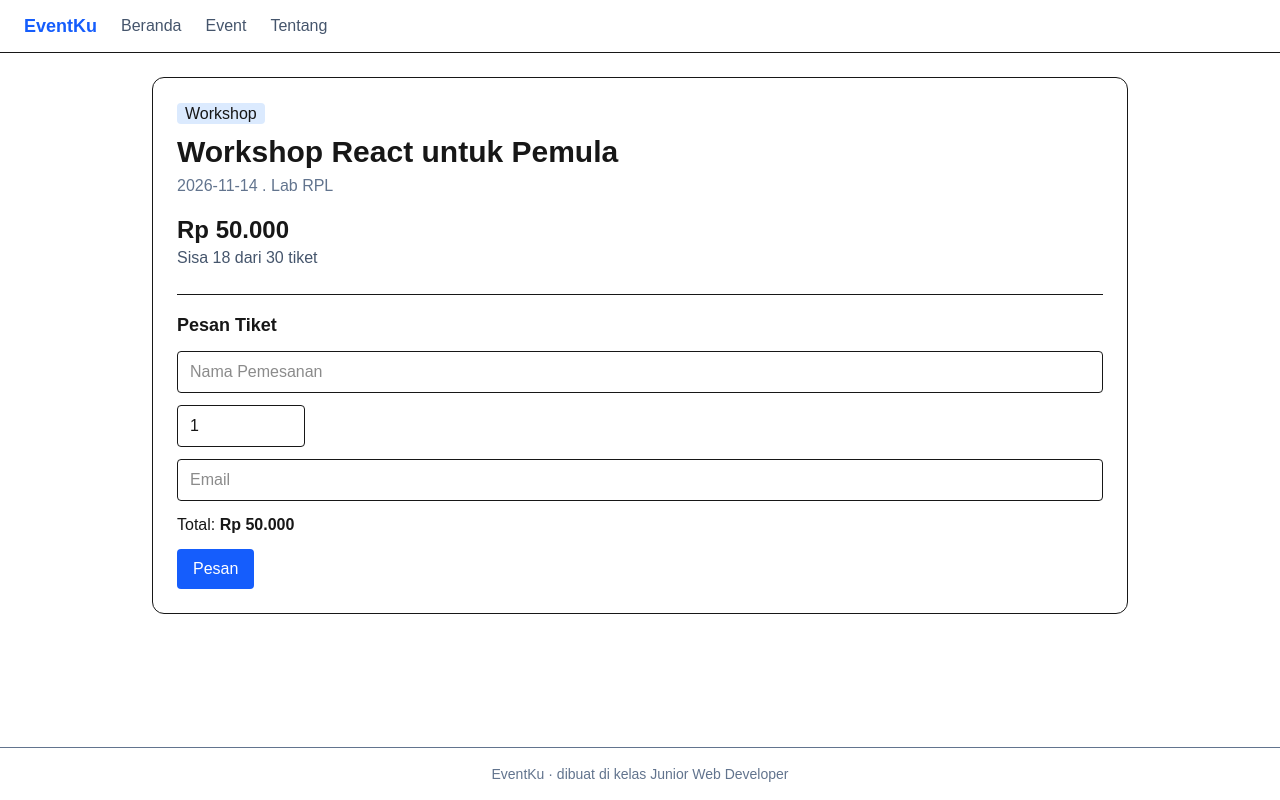
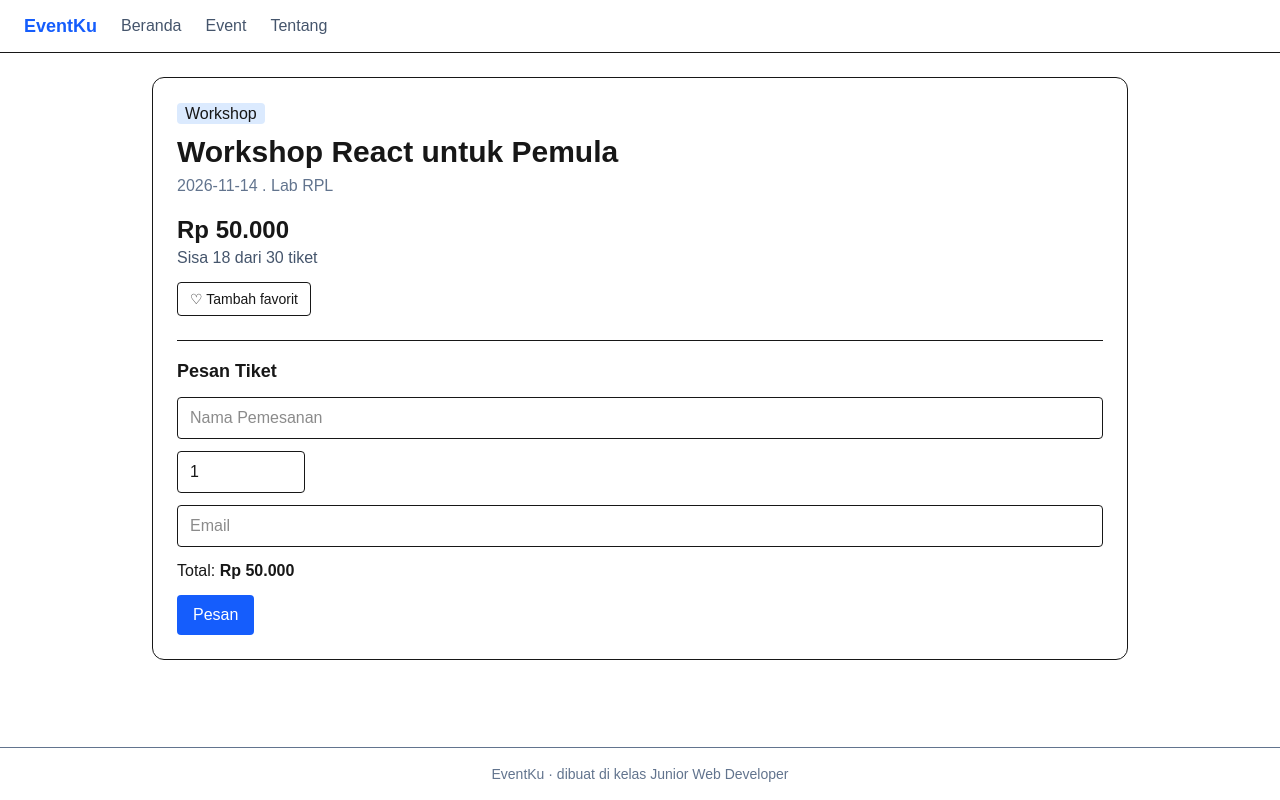
Before and after one commit to virly-PROW/latihan-next.js, a Next.js app: page /event/1 in a window 1280 px wide. Built offline with nearby package versions, Linux system fonts and the light colour scheme.

Commit message:
menambahkan tombol favorit di detail event dan menyimpan di local storage

```diff
--- a/app/event/[id]/page.tsx
+++ b/app/event/[id]/page.tsx
@@ -1,6 +1,8 @@
 import {notFound} from "next/navigation";
 import {events, rupiah} from '@/data/event';
 import FormPesan from "@/components/FormPesan";
+import TombolFavorit from "@/components/TombolFavorit";
+
 
 export default async function Detail({params}: PageProps<"/event/[id]">) {
     const {id} = await params;
@@ -17,6 +19,7 @@ export default async function Detail({params}: PageProps<"/event/[id]">) {
             <p className="mt-1 text-slate-500">{event.tanggal} . {event.lokasi}</p>
             <p className="mt-4 text-2xl font-semibold">{rupiah(event.harga)}</p>
             <p className="text-slate-600"> Sisa {sisa} dari {event.kuota} tiket</p>
+            <TombolFavorit id ={event.id} />
             <FormPesan event={event} />
         </article>
     )
--- /dev/null
+++ b/components/TombolFavorit.tsx
@@ -0,0 +1,25 @@
+"use client";
+import {useEffect, useState} from "react";
+
+export default function TombolFavorit({id}: {id: number}) {
+    const [favorit, setFavorit] = useState(false);
+
+    useEffect(() => {
+        const simpan: number[] = JSON.parse(localStorage.getItem("favorit")  ?? "[]");
+        //ESLINT DISABLE NEXT LINE REACT HOOKS SET STATE IN EFFECT
+        setFavorit(simpan.includes(id));
+    }, [id]);
+
+    function ubah() {
+        const simpan: number[] = JSON.parse(localStorage.getItem("favorit") ?? "[]");
+        const baru = simpan.includes(id) ? simpan.filter((x) => x !== id) : [...simpan, id];
+        localStorage.setItem("favorit", JSON.stringify(baru));
+        setFavorit(!favorit);
+    }
+
+    return (
+        <button onClick={ubah} className="mt-3 rounded border px-3 py-1.5 text-sm">
+            {favorit ? "♥ Favorit" : "♡ Tambah favorit"}
+        </button>
+    )
+}
```
